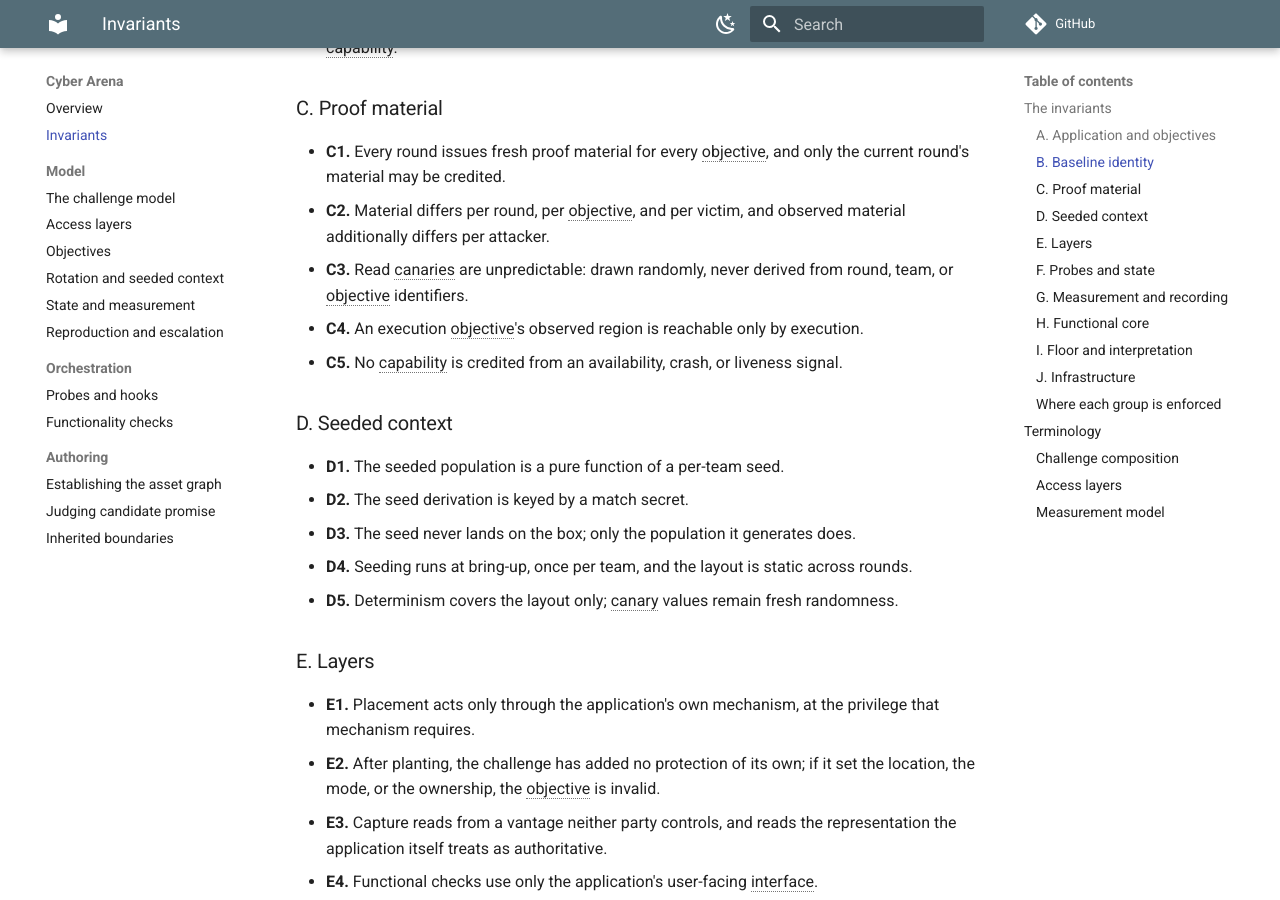
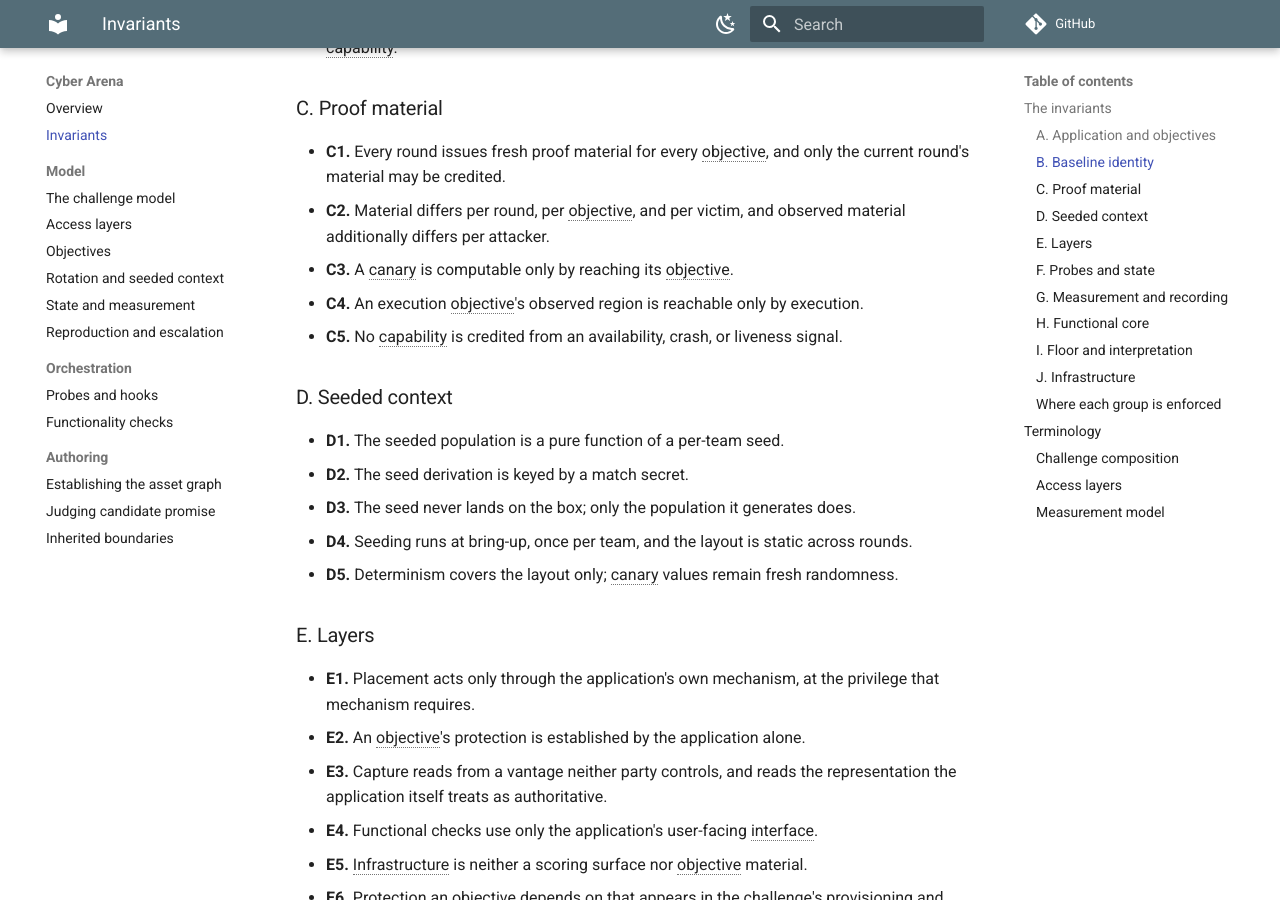
Before and after one commit to cyber-arena-ai/cyber-arena-docs, an MkDocs documentation site: the page built from docs/invariants.md, in a window 1280 px wide and 900 px high, scrolled down 908 px. Built offline with MkDocs 1.6.1 and Material for MkDocs 9.7.7, drawn with Linux system fonts in a browser that asks for light colours; comment, search, counter and statistics services are not loaded.

Commit message:
Update: State canary and protection invariants as commitments

```diff
--- a/docs/invariants.md
+++ b/docs/invariants.md
@@ -43,8 +43,8 @@ section is the contract.
   the current round's material may be credited.
 - **C2.** Material differs per round, per objective, and per victim, and observed
   material additionally differs per attacker.
-- **C3.** Read canaries are unpredictable: drawn randomly, never derived
-  from round, team, or objective identifiers.
+- **C3.** A canary is computable only by reaching its objective.
+
 - **C4.** An execution objective's observed region is reachable only by
   execution.
 - **C5.** No capability is credited from an availability, crash, or liveness
@@ -65,8 +65,8 @@ section is the contract.
 
 - **E1.** Placement acts only through the application's own mechanism, at
   the privilege that mechanism requires.
-- **E2.** After planting, the challenge has added no protection of its own;
-  if it set the location, the mode, or the ownership, the objective is invalid.
+- **E2.** An objective's protection is established by the application alone.
+
 - **E3.** Capture reads from a vantage neither party controls, and reads the
   representation the application itself treats as authoritative.
 - **E4.** Functional checks use only the application's user-facing
```
